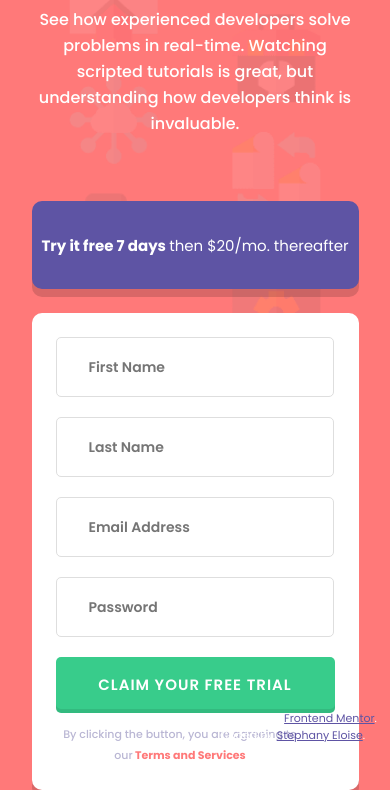
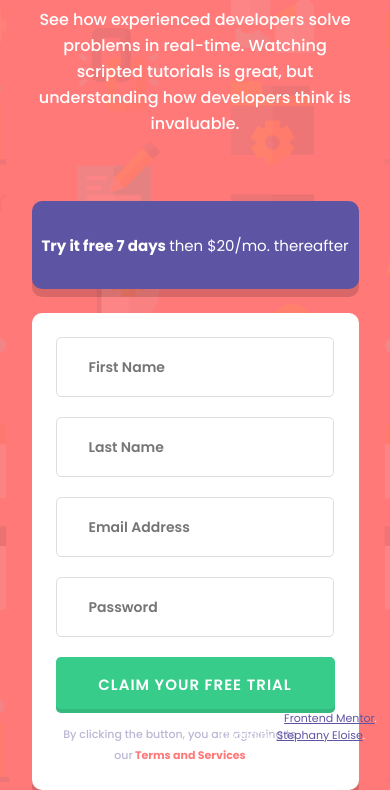
Before and after one commit to StephanyEloise/intro-component-with-sign-up, a plain HTML site: page index.html in a window 390 px wide. Shown: the part 89-879 px from the top of the page. Drawn offline with Linux system fonts and the light colour scheme.

Commit message:
Background

```diff
--- a/style.css
+++ b/style.css
@@ -10,7 +10,7 @@ body {
     font-family: Poppins;
     color: #FFF;
     background-color: #FF7979;
-    background-image: url('/images/bg-intro-desktop.png');
+    background-image: url('./images/bg-intro-desktop.png');
     background-size: cover;
     background-position: center;
     margin: 0;
@@ -166,6 +166,7 @@ input.error {
         flex-direction: column;
         align-items: center;
         justify-content: center;
+        background-image: url('./images/bg-intro-mobile.png');
     }
 
     .header-title {
```
Also changed, not shown: 3 other files.
